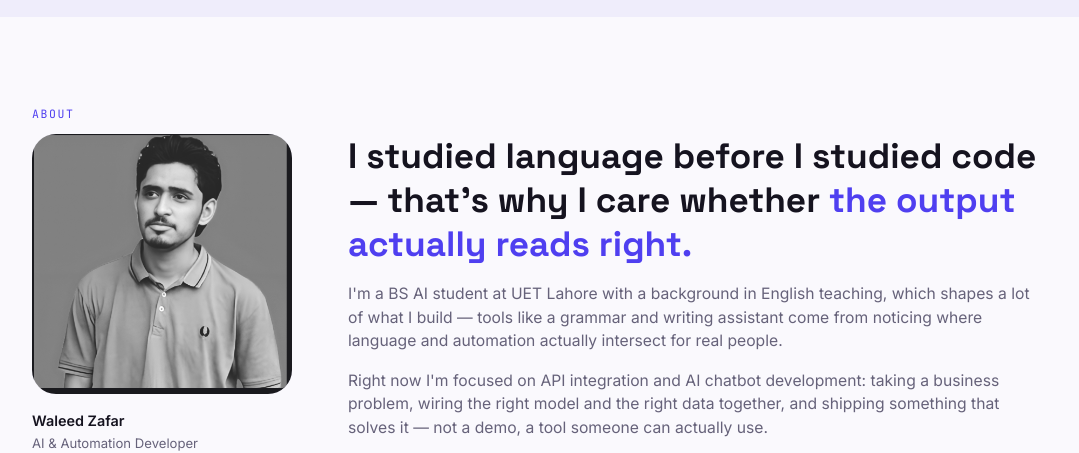
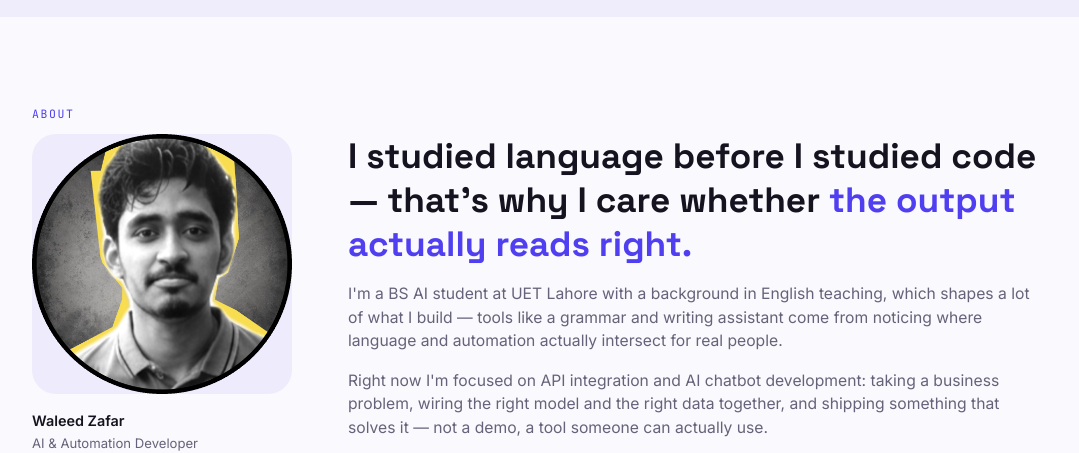
Before and after one commit to WaleedZafar9/waleedzafar9.github.io, a plain HTML site: page index.html in a window 1280 px wide. Shown: the part 2460-2913 px from the top of the page, without its empty margins (100-1179 px from the left). Drawn offline with Linux system fonts and the light colour scheme.

Commit message:
Add portfolio site

```diff
--- a/index.html
+++ b/index.html
@@ -212,7 +212,7 @@
     <div class="about-grid reveal">
       <div class="about-photo-col">
         <div class="about-photo-wrap">
-          <img src="photo.png" alt="Waleed Zafar" class="about-photo" onerror="this.style.display='none'; this.nextElementSibling.style.display='flex';">
+          <img src="mypp.png" alt="Waleed Zafar" class="about-photo" onerror="this.style.display='none'; this.nextElementSibling.style.display='flex';">
           <div class="about-photo-fallback" aria-hidden="true">WZ</div>
         </div>
         <p class="about-caption">
```
